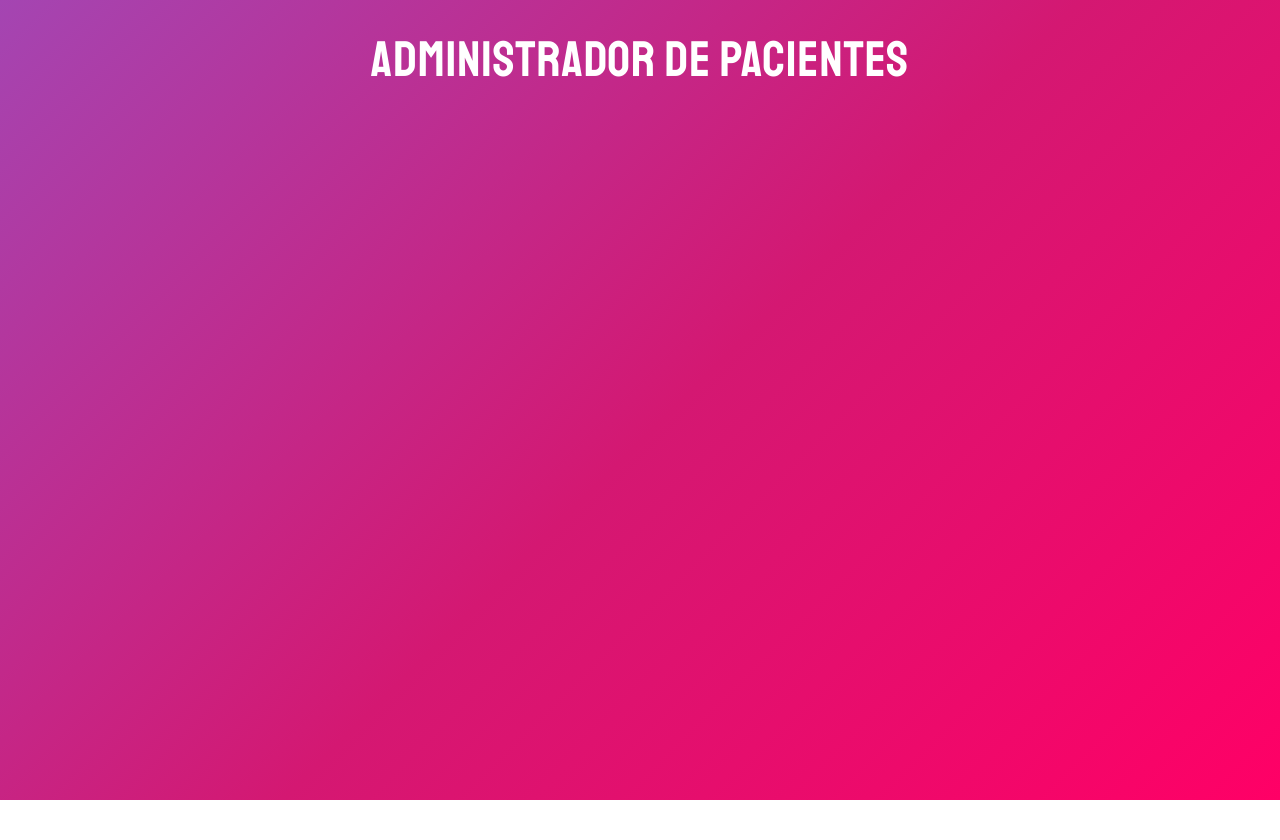
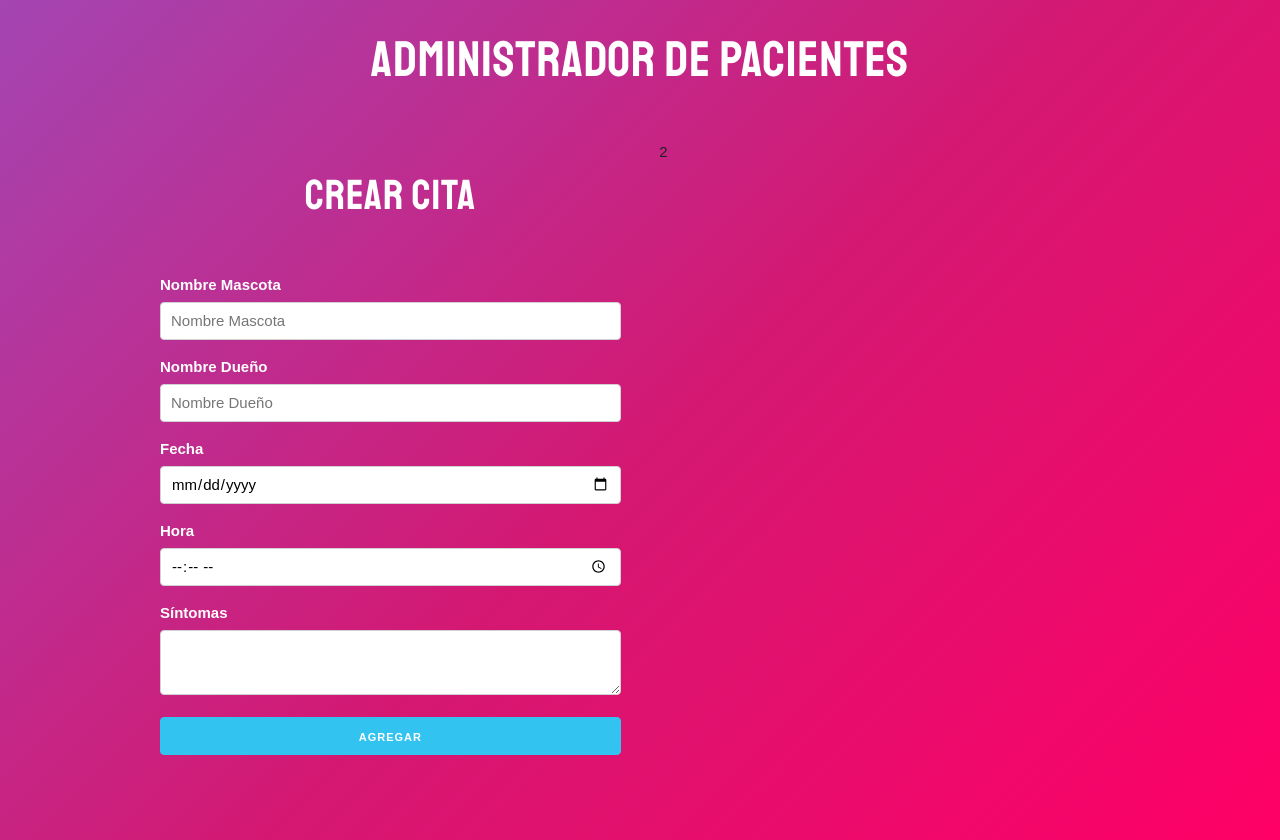
Before and after one commit to AlexanderAyra/App-Citas-ReactJs, a React (Create React App) app: page / in a window 1280 px wide. Before the commit the page ends 800 px from the top, so only its background shows below. Built offline with nearby package versions, Linux system fonts and the light colour scheme.

Commit message:
Agregando los campos del formulario

```diff
--- a/src/App.js
+++ b/src/App.js
@@ -1,9 +1,18 @@
 import React from 'react'
+import Formulario from './components/Formulario'
 
 function App() {
 	return (
 		<div>
 			<h1>Administrador de Pacientes</h1>
+			<div className='container'>
+				<div className='row'>
+					<div className='one-half column'>
+						<Formulario />
+					</div>
+					<div className='one-half column'>2</div>
+				</div>
+			</div>
 		</div>
 	)
 }
--- /dev/null
+++ b/src/components/Formulario.jsx
@@ -0,0 +1,40 @@
+import React from 'react'
+
+const Formulario = () => {
+	return (
+		<div>
+			<h2>Crear Cita</h2>
+
+			<form>
+				<label>Nombre Mascota</label>
+				<input
+					type='text'
+					name='nombre'
+					className='u-full-width'
+					placeholder='Nombre Mascota'
+				/>
+
+				<label>Nombre Dueño</label>
+				<input
+					type='text'
+					name='propietario'
+					className='u-full-width'
+					placeholder='Nombre Dueño'
+				/>
+
+				<label>Fecha</label>
+				<input type='date' name='fecha' className='u-full-width' />
+
+				<label>Hora</label>
+				<input type='time' name='hora' className='u-full-width' />
+
+				<label>Síntomas</label>
+				<textarea name='sintomas' className='u-full-width'></textarea>
+
+				<button className='u-full-width button-primary'>Agregar</button>
+			</form>
+		</div>
+	)
+}
+
+export default Formulario
```
